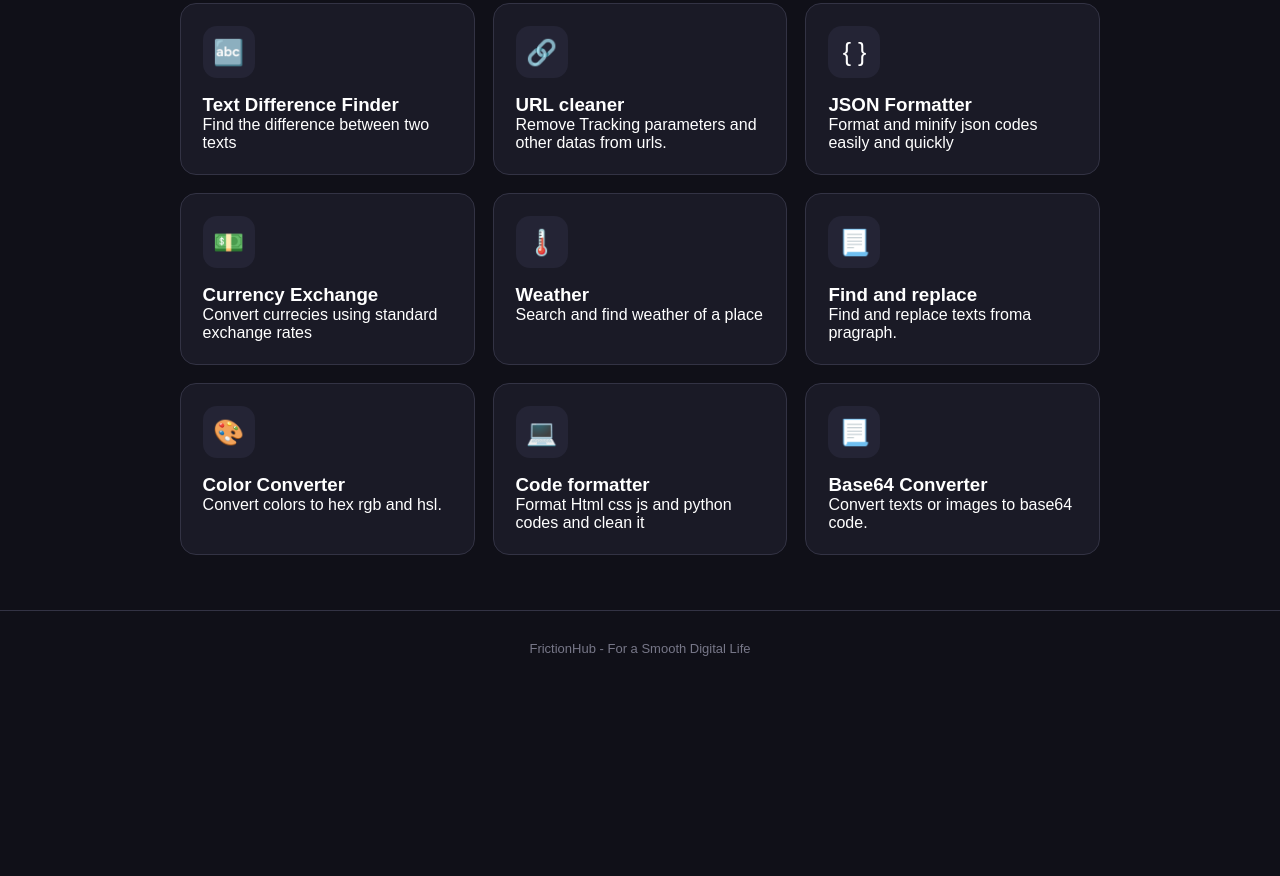
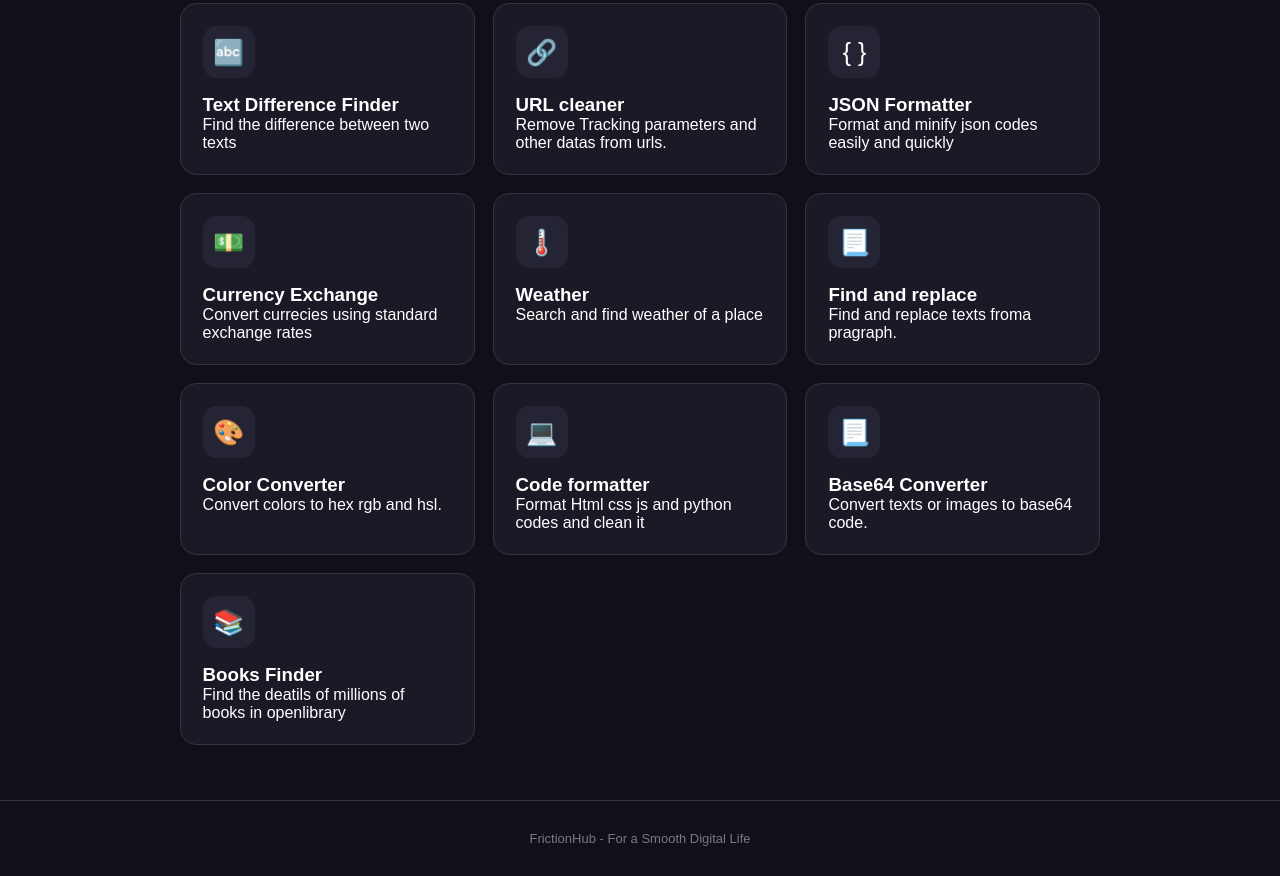
Before and after one commit to dev-l-k/FrictionHub, a plain HTML site: page index.html in a window 1280 px wide. Shown: the part 775-1651 px from the top of the page. Before the commit the page ends 1461 px from the top, so only its background shows below. Drawn offline with Linux system fonts and the light colour scheme.

Commit message:
debug and update home

```diff
--- a/index.html
+++ b/index.html
@@ -104,6 +104,11 @@
                 <h3>Base64 Converter</h3>
                 <p>Convert texts or images to base64 code.</p>
             </a>
+            <a href="./Book" class="app-card">
+                <div class="app-icon">📚</div>
+                <h3>Books Finder</h3>
+                <p>Find the deatils of millions of books in openlibrary</p>
+            </a>
 
 
 
```
Also changed, not shown: Book/index.html (+1 -1 lines).
